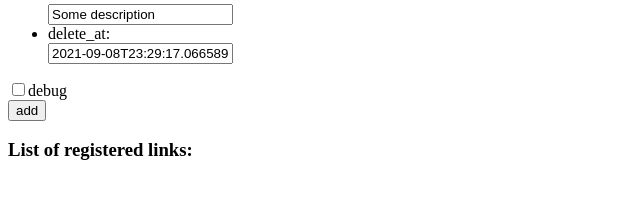
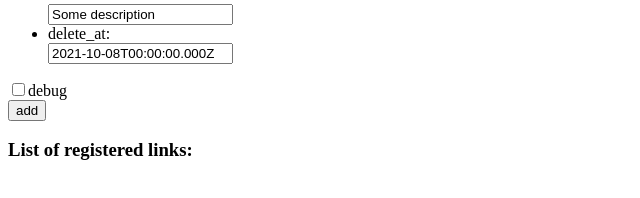
Before and after one commit to sanya-spb/URL-shortener, a plain HTML site: page data/ui/index.html in a window 1280 px wide. Shown: the part 260-458 px from the top of the page, 0-640 px from the left. Drawn offline with nearby package versions, Linux system fonts and the light colour scheme; no server answers.

Commit message:
fix deleted_at in UI

```diff
--- a/data/ui/index.html
+++ b/data/ui/index.html
@@ -35,7 +35,7 @@
             </li> -->
             <li>
                 <label for="delete_at">delete_at:</label><br>
-                <input id="delete_at" type="text" name="delete_at" value="2021-09-08T23:29:17.066589559+03:00"><br>
+                <input id="delete_at" type="text" name="delete_at" value=""><br>
             </li>
             <!-- <li>
                 <label for="user">user:</label><br>
@@ -53,6 +53,10 @@
     <h3>List of registered links:</h3>
     <div id="links"></div>
 <script>
+    const today = new Date()
+    const finalDate = new Date(today.getFullYear(), today.getMonth() + 1, today.getDate())
+    document.getElementById("delete_at").value = finalDate.toISOString();
+
     (function() {
         $.getJSON('/stat', function(data) {
             $.each(data, function(kk, link) {
```
